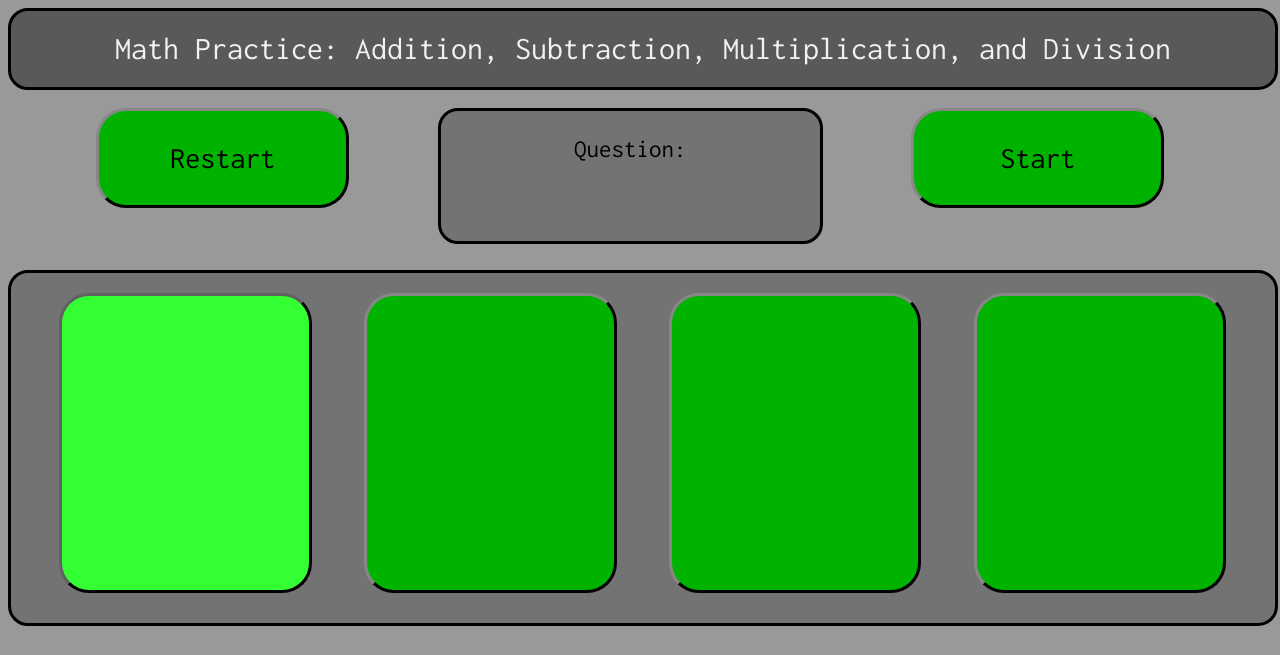
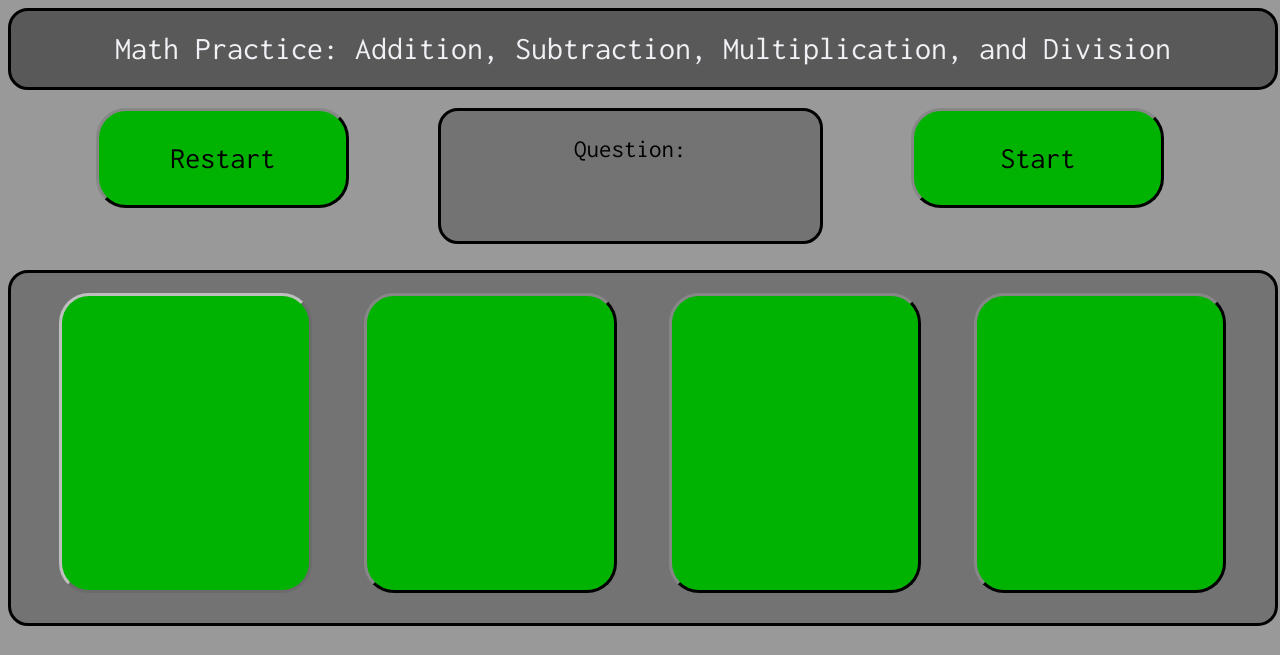
Before and after one commit to esun4247/create-task, a plain HTML site: page index.html in a window 1280 px wide. In both pictures the pointer is over the button 185 px from the left and 442 px from the top of the page. Shown: the top 655 px of the page. Drawn offline with Linux system fonts and the light colour scheme.

Commit message:
finalized css

```diff
--- a/css/create-task.css
+++ b/css/create-task.css
@@ -98,12 +98,11 @@ h3 {
 }
 
 .choice:hover {
-  background-color: #33ff33;
-  border-color: #0d0d0d;
+  color: #1a1a1a;
+  border-color: #bfbfbf;
 }
 
 .choice:active {
-  color: #e6e6e6;
-  background-color: #009900;
-  border-color: #a6a6a6;
+  color: #e6e6e6 ;
+  border-color: #ffffff;
 }
--- a/js/create-task.js
+++ b/js/create-task.js
@@ -122,7 +122,7 @@ function stopTimer(){
 }
 
 function timer(){
-  document.getElementById("time").innerHTML = "<br/>Time:<br/>" + (hours ? (hours>9 ? hours : "0" + hours) : "00") + ":" + (minutes ? (minutes>9 ? minutes : "0" + minutes) : "00") + ":" + (seconds>9 ? seconds : "0" + seconds);;
+  document.getElementById("time").innerHTML = "<br/>Time:<br/>"+(hours ? (hours>9 ? hours : "0" + hours) : "00")+":"+(minutes ? (minutes>9 ? minutes : "0" + minutes) : "00")+":"+(seconds>9 ? seconds : "0" + seconds);
   seconds++;
   if(seconds >= 60){
     seconds = 0;
```
